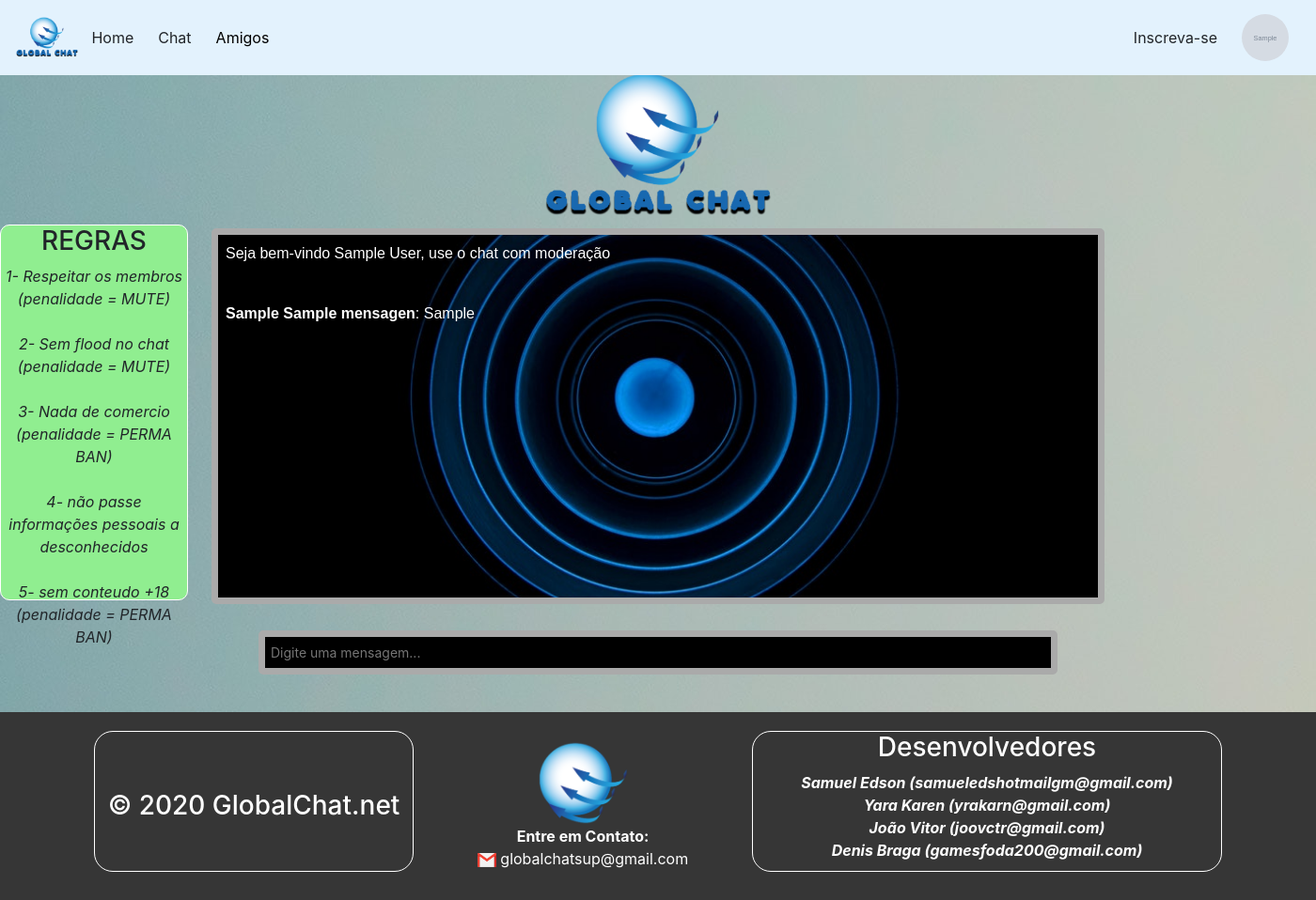
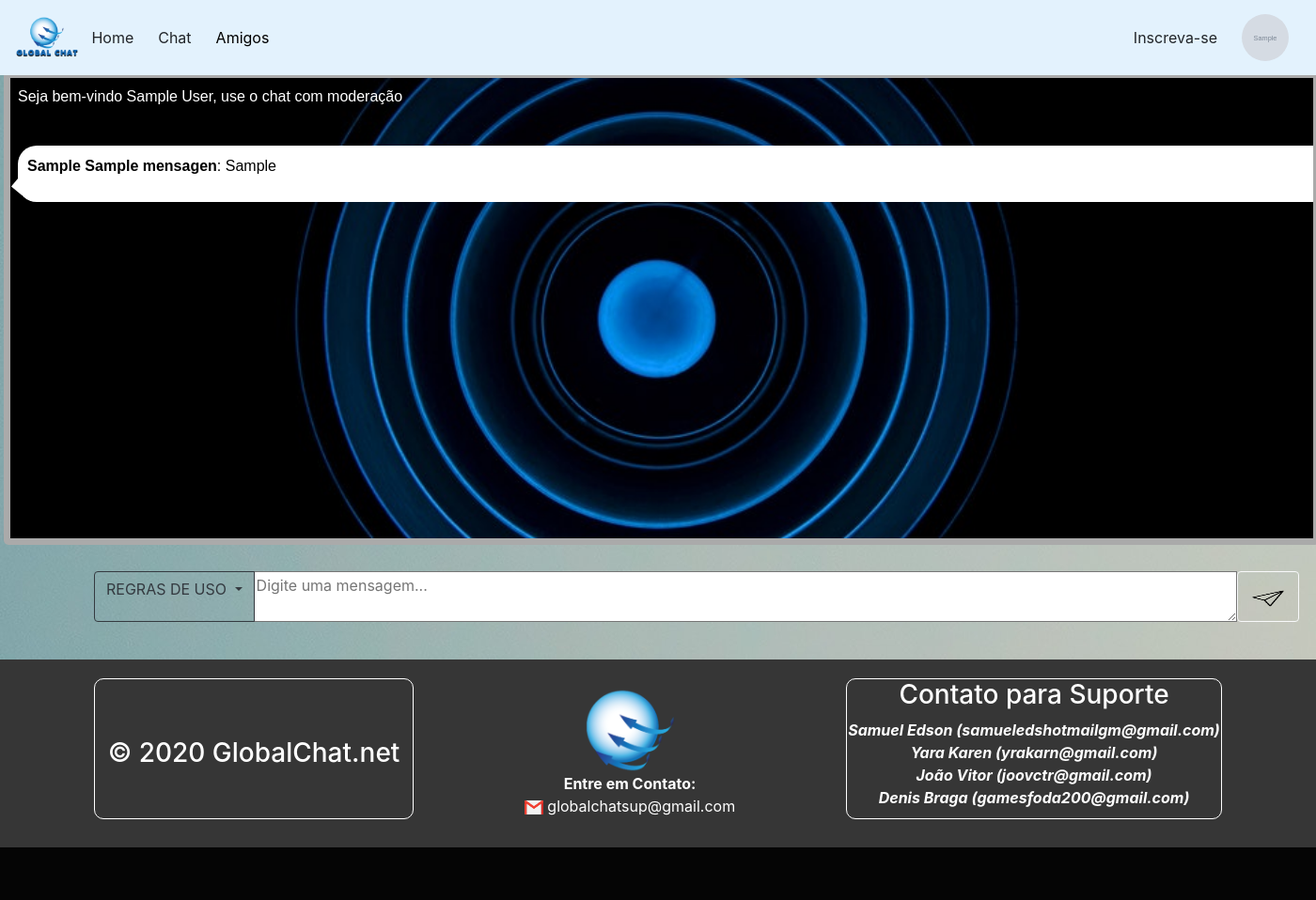
Before and after one commit to SamuelEds/ProjetosChatTempoReal, a PHP site: page /chat.php in a window 1400 px wide; the page is wider, and only the part inside the window is pictured. Shown: that part at 94% size. After the commit the page ends 902 px from the top of that part, so only its background shows below. Run offline with PHP 8.4, Linux system fonts and the light colour scheme; the visitor is signed in with stand-in values (Sample User, id 1); tables that the repository leaves empty hold one stand-in row (values such as "Sample post"); grey boxes marked "Sample" are stand-in pictures.

Commit message:
Balão adicionado e style da TextArea

```diff
--- a/chat.php
+++ b/chat.php
@@ -12,170 +12,12 @@ setcookie('nome',$nome);
 	<link rel="shortcut icon" href="img/logoF.png" />
 	<meta charset="utf-8">
 
-	<link rel="stylesheet" type="text/css" href="css/estilo.css">
-
 	<script type="text/javascript" src="js/jquery-3.4.1.js"></script>
 	<script type="text/javascript" src="js/js.js"></script>
 	<script type="text/javascript" src="js/jquery-form.js"></script>
 	<script type="text/javascript" src="js/bootstrap.js"></script>
 
-	<style type="text/css">
-		body{
-
-		background:url("./img/back.jpg");
-		background-repeat:no-repeat;
-		background-attachment: fixed;
-
-	}
-
-	#mensagens{
-		width: 950px;
-		height: 400px;
-		max-height: 400px;
-		overflow: auto;
-		overflow-x: hidden;
-		border: 7px solid #aaa;
-		border-radius: 5px;
-		padding: 8px;
-		margin: 4px;
-		color: white;
-		background:url("./img/chatbg.jpg");
-		background-repeat: no-repeat;
-		background-size: 100%;
-		background-attachment: unset;
-
-	}
-
-	input[type='text']{
-		display: block;
-		width: 850px;
-		font-size: 14px;
-		padding: 6px;
-		border: 7px solid #aaa;
-		border-radius: 5px;
-		outline: 0;
-		color: white;
-	}
-
-	p{
-		color: white;
-		text-align: left;
-		word-wrap: break-all;
-		margin-top: 5px;
-		font-family: arial,sans-serif;
-	}
-
-	b{
-		cursor: pointer;
-	}
-
-	.enviar{
-
-		transform: translateX(385px) translateY(-62.5px);
-
-	}
-
-	html {
-		height: 100%;
-	}
-	body {
-		display: flex;
-		flex-direction: column;
-		height: 100vh;
-	}
-	.content {
-		flex: 1 0 auto;
-
-		padding: 20px;
-	}
-	.footer {
-		height: 100px;
-		flex-shrink: 0;
-		padding: 100px;
-	}
-	* {
-		box-sizing: border-box;
-	}
-	body {
-		margin: 0;
-		font: 16px Sans-Serif;
-	}
-	h1 {
-		margin: 0 0 20px 0;
-	}
-	p {
-		margin: 0 0 20px 0;
-	}
-	footer {
-		background: #363636;
-		color: white;
-	}
-
-	.credits{
-
-		float: right;
-		border: 1px solid #fff;
-		width: 340px;
-		height: 150px;
-		margin-right: 0px;
-		margin-top: -80px;
-
-	}
-
-	.copyright{
-
-		float: left;
-		border: 1px solid #fff;
-		width: 340px;
-		height: 150px;
-		margin-left: 0px;
-		margin-top: -80px;
-	}
-
-	.logoF{
-
-		margin-top: -50px;
-		height: 90px;
-
-	}
-
-	.logoFooter{
-
-		margin-top: -20px;
-
-	}
-
-	.mail{
-		width: 20px;
-	}
-
-	.regras{
-		float: left;
-		margin-right: 0px;
-		border: 1px solid #fff;
-		border-radius: 10px;
-		width: 200px;
-		height: 400px;
-		position: absolute;
-		background-color: #90EE90;
-		background-size: 100%;
-	}
-
-	::-webkit-scrollbar{
-		width: 10px;
-	}
-
-	::-webkit-scrollbar-track{
-		background-color: rgba(255,255,255,0.1);
-	}
-
-	::-webkit-scrollbar-thumb{
-		background-color: #11171a;
-		border-radius: 10px;
-	}
-	</style>
-
-
+	<link rel="stylesheet" type="text/css" href="/ProjetosChatTempoReal/css/chat.css">
 
 	<script type="text/javascript">
 		$(document).ready(function(){
@@ -215,8 +57,6 @@ setcookie('nome',$nome);
 	    }
       //-->
   </script>
-
-
 </head>
 <body onload="Rolar();">
 
@@ -225,36 +65,36 @@ setcookie('nome',$nome);
 	<br>
 	<br>
 	<center>
-		<img src="./img/logo.png" width="250px">
-		<br>
-		<div class="regras">
-			<center>
-				<h3>REGRAS</h3>
-				<i>
-					1- Respeitar os membros (penalidade = MUTE)
-					<br>
-					<br>
-					2- Sem flood no chat (penalidade = MUTE)
-					<br>
-					<br>
-					3- Nada de comercio (penalidade = PERMA BAN)
-					<br>
-					<br>
-					4- não passe informações pessoais a desconhecidos
-					<br>
-					<br>
-					5- sem conteudo +18 (penalidade = PERMA BAN)
-				</i>
-			</center>
-		</div>
 		<div id="mensagens" onmouseover="Parar()" onmouseout="Rolar()"></div>
 		<br>
 
 		<form method="POST" action="enviar.php" id="meufrm">
-			<input type="text" name="mensagem" id="mensagem" placeholder="Digite uma mensagem..." maxlength="103" autocomplete="off" style="background-color: black;" />
+
+			<div class="input-group" style="margin-left: 100px;">
+				<div class="input-group-prepend">
+					<a class="btn btn-outline-dark dropdown-toggle" data-toggle="collapse" href="#collapseExample" role="button" aria-expanded="false" aria-controls="collapseExample">
+						REGRAS DE USO
+					</a>
+				</div>
+				<textarea name="mensagem" placeholder="Digite uma mensagem..." autocomplete="off" required style="background-color: white;" cols="100" rows="2" maxlength="118"></textarea>
+
+				<button class="btn btn-outline-light"><img src="img/iconeEnviar.png" style="width: 40px; height: 20px;"></button>
+
+			</div>
+
+			<div class="collapse" id="collapseExample">
+				<div class="card card-body">
+					Aqui vai as regras de uso do chat...
+				</div>
+			</div>
+
+
+
 		</form>
 
-		<?php require_once("footer.php")?>
+
+
+		<?php require_once("footer.html")?>
 
 	</center>
 	<script src="https://cdnjs.cloudflare.com/ajax/libs/popper.js/1.14.3/umd/popper.min.js" integrity="sha384-ZMP7rVo3mIykV+2+9J3UJ46jBk0WLaUAdn689aCwoqbBJiSnjAK/l8WvCWPIPm49" crossorigin="anonymous"></script>
--- /dev/null
+++ b/css/chat.css
@@ -0,0 +1,137 @@
+body{
+
+	background:url("/ProjetosChatTempoReal/img/back.jpg");
+	background-repeat:no-repeat;
+	background-attachment: fixed;
+
+}
+
+#mensagens{
+	width: 100%;
+	height: 100%;
+	overflow: auto;
+	overflow-x: hidden;
+	border: 7px solid #aaa;
+	border-radius: 5px;
+	padding: 8px;
+	margin: 4px;
+	color: white;
+	background:url("/ProjetosChatTempoReal/img/chatbg.jpg");
+	background-repeat: no-repeat;
+	background-size: 100%;
+	background-attachment: unset;
+
+}
+
+input[type='text']{
+	display: block;
+	width: 850px;
+	font-size: 14px;
+	padding: 6px;
+	border: 7px solid #aaa;
+	border-radius: 5px;
+	outline: 0;
+	color: white;
+}
+
+p{
+	color: white;
+	text-align: left;
+	word-wrap: break-all;
+	margin-top: 5px;
+	font-family: arial,sans-serif;
+}
+
+b{
+	cursor: pointer;
+}
+
+.enviar{
+
+	transform: translateX(385px) translateY(-62.5px);
+
+}
+
+html {
+	height: 100%;
+}
+body {
+	display: flex;
+	flex-direction: column;
+	height: 100vh;
+}
+.content {
+	flex: 1 0 auto;
+
+	padding: 20px;
+}
+
+* {
+	box-sizing: border-box;
+}
+body {
+	margin: 0;
+	font: 16px Sans-Serif;
+}
+h1 {
+	margin: 0 0 20px 0;
+}
+p {
+	margin: 0 0 20px 0;
+}
+footer {
+	background: #363636;
+	color: white;
+}
+
+.credits{
+
+	float: right;
+	border: 1px solid #fff;
+	width: 340px;
+	height: 150px;
+	margin-right: 0px;
+	margin-top: -80px;
+
+}
+
+.copyright{
+
+	float: left;
+	border: 1px solid #fff;
+	width: 340px;
+	height: 150px;
+	margin-left: 0px;
+	margin-top: -80px;
+}
+
+
+
+.mail{
+	width: 20px;
+}
+
+.regras{
+	float: left;
+	margin-right: 0px;
+	border: 1px solid #fff;
+	border-radius: 10px;
+	width: 200px;
+	height: 400px;
+	position: absolute;
+	background-color: #90EE90;
+	background-size: 100%;
+}
+
+::-webkit-scrollbar{
+	width: 10px;
+}
+
+::-webkit-scrollbar-track{
+	background-color: rgba(255,255,255,0.1);
+}
+
+::-webkit-scrollbar-thumb{
+	background-color: #11171a;
+	border-radius: 10px;
+}
--- /dev/null
+++ b/css/footer.css
@@ -0,0 +1,19 @@
+.footer {
+	height: 100px;
+	flex-shrink: 0;
+	padding: 100px;
+	position: relative;
+}
+
+.logoF{
+
+	margin-top: -50px;
+	height: 90px;
+
+}
+
+.logoFooter{
+
+	margin-top: -20px;
+
+}
--- a/editar.php
+++ b/editar.php
@@ -2,6 +2,10 @@
 <?php
 session_start();
 include("php/conexao.php");
+
+if(isset($_GET['email'])){
+  $_SESSION['email'] = $_GET['email'];
+}
 
 $email = $_SESSION['email'];
 
--- /dev/null
+++ b/footer.html
@@ -0,0 +1,34 @@
+ <head>
+
+       <link rel="stylesheet" type="text/css" href="/ProjetosChatTempoReal/css/footer.css">
+
+ </head>
+
+ <div class="content">
+      </div>
+      <footer class="footer">
+      	<div class="credits" style="border-radius: 10px; width: 400px;">
+      		<h3>Contato para Suporte</h3>
+      			<i><b>Samuel Edson (samueledshotmailgm@gmail.com)
+      			<br>
+      			Yara Karen (yrakarn@gmail.com)
+      			<br>
+      			João Vitor (joovctr@gmail.com)
+      			<br>
+      			Denis Braga (gamesfoda200@gmail.com)</i></b>
+      	</div>
+      	<div class="copyright" style="border-radius: 10px;">
+      		<br>
+      		<br>
+      		<br>
+      		<h3 style="margin-top: -10px;">&copy; 2020 GlobalChat.net</h3>
+
+      	</div>
+      	<div class="logoFooter">
+      		<img src="/ProjetosChatTempoReal/img/logoF.png" class="logoF">
+      		<br>
+      		<b>Entre em Contato: </b>
+      		<br>
+      		<img src="/ProjetosChatTempoReal/img/gmail.png" class="mail"> globalchatsup@gmail.com
+      	</div>
+      </footer>
--- a/php/_exclui_usu.php
+++ b/php/_exclui_usu.php
@@ -9,16 +9,16 @@ if(isset($_GET['email'])){
 
 $email = $_SESSION['email'];
 
-$sql2 = "SELECT * FROM usuarios WHERE email = '$email'";
+/*$sql2 = "SELECT * FROM usuarios WHERE email = '$email'";
 $result2 = mysqli_query($con,$sql2);
 
 while ($row = mysqli_fetch_assoc($result2)) {
 	$nome = $row['nomeusuario'];
-}
+}*/
 
 
 
-$sql3 = "DELETE FROM mensagens WHERE nome = '$nome'";
+$sql3 = "DELETE FROM mensagens WHERE email = '$email'";
 $result3 = mysqli_query($con,$sql3);
 
 $sql4 = "DELETE FROM report WHERE email = '$email'";
--- a/ver.php
+++ b/ver.php
@@ -1,6 +1,41 @@
+
+<!DOCTYPE html>
+<html>
+<head>
+	<title>Carregando...</title>
+	<meta charset="utf-8">
+
+	<style>
+
+	.balao{
+		background-color: #fff;
+		padding: 10px;
+		position: relative;
+		margin-right: 1000px;
+		border-radius: 20px;
+	}
+
+	.balao:before{
+		content: '';
+		position: absolute;
+		width: 15px;
+		height: 15px;
+		left: -4px;
+		bottom: 10px;
+		background: #fff;
+		-webkit-transform: rotate(40deg);
+	}
+
+</style>
+</head>
+<body>
+
+</body>
+</html>
 <?php
 
 include 'config.php';
+
 
 if(isset($_COOKIE['nome'])){
 	$nomec=$_COOKIE['nome'];
@@ -13,11 +48,27 @@ if(isset($_COOKIE['nome'])){
 		while ($linha=$buscar->fetch(PDO::FETCH_ASSOC)) {
 			$nome=$linha['nome'];
 			$mensagem=$linha['mensagem'];
+			$email=$linha['email'];
 			$hora=$linha['hora'];
 			$ip=$linha['ip'];
 
-			echo "<p><b>".$hora." ".$nome."</b>: ".$mensagem. "</p>";
+			$im = strlen($mensagem);
+			$in = strlen($nome);
+
+			if($im < 10){
+				$im = $im * 20 * $in;
+			}else if($im > 100){
+				$im = $im * 10;
+			}else{
+				$im = $im * 20;
+			}
+
+
+			echo "<div class='balao' style='width: ".$im."px;'><p style='color: black;'><b>".$hora." ".$nome."</b>: ".$mensagem. "</p></div>";
+			echo "<br />";
 		}
+
+
 	}else{
 		echo "<p>Sem mensagens até o momento...</p>";
 	}
```
Also changed, not shown: adm.php (+5 -3 lines), banco_dados/chat.sql (+8 -9 lines), enviar.php (+13 -3 lines), funcoesTeste.php (added, +61 -0 lines), img/iconeEnviar.png (added). Lines whose indentation alone changed are shown as unchanged.
